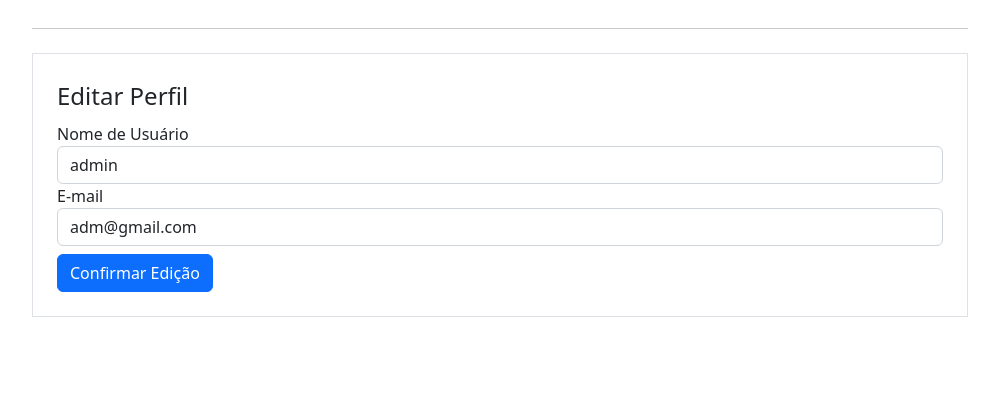
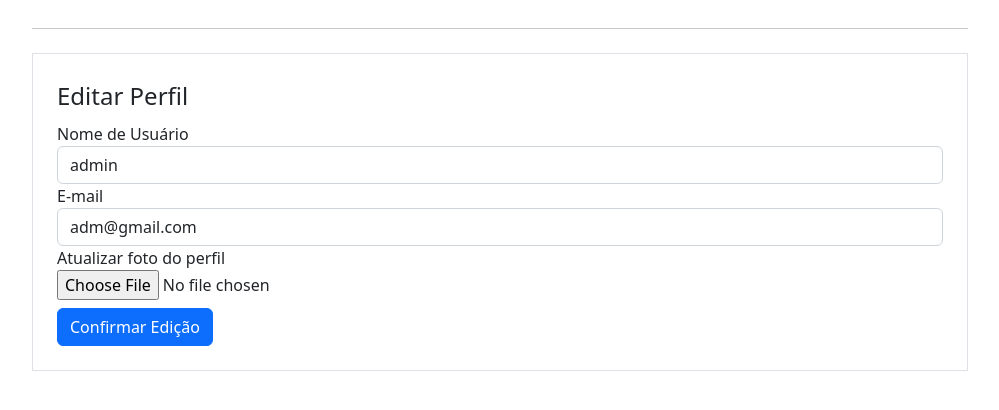
Before and after one commit to ademilsonpires/SiteComunidade, a Flask app: page /perfil/editar in a window 1280 px wide. Shown: the part 324-734 px from the top of the page, without its empty margins (140-1139 px from the left). Run offline with Flask 2, Linux system fonts and the light colour scheme; a user stored in the database is signed in; some libraries are stand-ins or nearby versions.

Commit message:
função de redução do tamanho da imagem e salvar na pasta com novo nome

```diff
--- a/comunidadeblogdopython/forms.py
+++ b/comunidadeblogdopython/forms.py
@@ -1,4 +1,5 @@
 from flask_wtf import FlaskForm
+from flask_wtf.file import FileField, FileAllowed
 from wtforms import StringField, PasswordField, SubmitField, BooleanField
 from wtforms.validators import DataRequired, length, Email, EqualTo, ValidationError
 from comunidadeblogdopython.models import Usuario
@@ -30,6 +31,7 @@ class FormLogin(FlaskForm):
 class FormEditarPerfil(FlaskForm):
     username = StringField('Nome de Usuário', validators=[DataRequired()])
     email = StringField('E-mail', validators=[DataRequired(), Email()])
+    foto_perfil = FileField('Atualizar foto do perfil', validators=[FileAllowed(['jpg', 'png'])])
     botao_submit_editar_perfil = SubmitField('Confirmar Edição')
 
     def validate_email(self, email):
--- a/comunidadeblogdopython/routes.py
+++ b/comunidadeblogdopython/routes.py
@@ -3,6 +3,9 @@ from comunidadeblogdopython import app, database, bcrypt
 from comunidadeblogdopython.forms import FormLogin, FormCriarConta, FormEditarPerfil
 from comunidadeblogdopython.models import Usuario
 from flask_login import login_user, logout_user, current_user, login_required
+import secrets
+import os
+from PIL import Image
 
 lista_usuarios = {'Ademilson', 'Elayne', 'Kerolayne'}  # lista de teste
 
@@ -75,6 +78,19 @@ def perfil():
 def criar_post():
     return render_template('criarpost.html')
 
+def salvar_imagem(imagem):
+    codigo = secrets.token_hex(8) # adicionar um codigo aleatorio no nome da imagem
+    nome, extensao = os.path.splitext(imagem.filename) #reduzir o tamanho da imagem
+    nome_arquivo = nome + codigo + extensao # salvar imagem na pasta fotos_perfil
+    caminho_completo = os.path.join(app.root_path, 'static/fotos_perfil',nome_arquivo) # mudar o campo foto_perfil no usuario para o nome da imagem nova
+    tamanho = (400, 400)
+    imagem_reduzida = Image.open(imagem) #reduzir imagem
+    imagem_reduzida.thumbnail(tamanho) #reduzir imagem
+    imagem_reduzida.save(caminho_completo) #salvar imagem
+
+
+    return nome_arquivo
+
 
 @app.route('/perfil/editar',methods=['GET','POST'])
 @login_required
@@ -83,6 +99,11 @@ def editar_perfil():
     if form.validate_on_submit():
         current_user.email = form.email.data
         current_user.username = form.username.data
+        #salvando imagem(usando a função salvar imagem)
+        if form.foto_perfil.data:
+            nome_imagem = salvar_imagem(form.foto_perfil.data)
+            current_user.foto_perfil = nome_imagem
+
         database.session.commit()
         flash(f'Perfil atualizado com sucesso', 'alert-success')
         return redirect(url_for('perfil'))
--- a/comunidadeblogdopython/templates/editarperfil.html
+++ b/comunidadeblogdopython/templates/editarperfil.html
@@ -6,7 +6,7 @@
     <div class="row">
 
         <div class="col">
-            <form method="POST" action="" class="border mt-2 p-4">
+            <form method="POST" action="" class="border mt-2 p-4" enctype="multipart/form-data">
                 {{form.csrf_token}}
                 <legend>Editar Perfil</legend>
                 <fieldset>
@@ -38,7 +38,15 @@
                         {{form.email(class="form-control")}}
                         {%endif%}
                     </div>
-
+                        <div class="form-group">
+                        {{ form.foto_perfil.label }}</br>
+                        {{ form.foto_perfil(class='form-control-file') }}
+                        {% if form.foto_perfil.errors %}
+                            {% for erro in form.foto_perfil.errors %}
+                            <span class="text-danger">{{ erro }}</span></br>
+                            {% endfor %}
+                        {% endif %}
+                        </div>
 
                 </fieldset>
                 {{form.botao_submit_editar_perfil(class="btn btn-primary mt-2")}}
```
Also changed, not shown: instance/comunidade.db.
